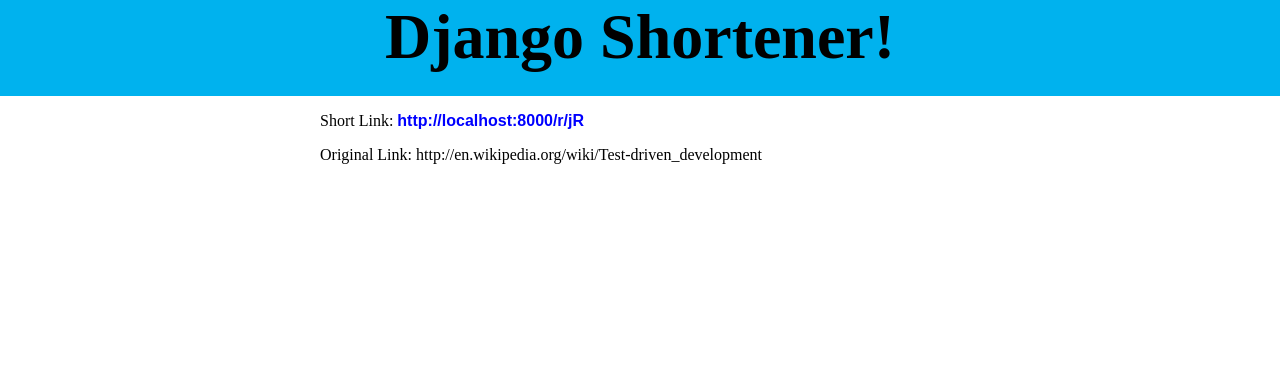
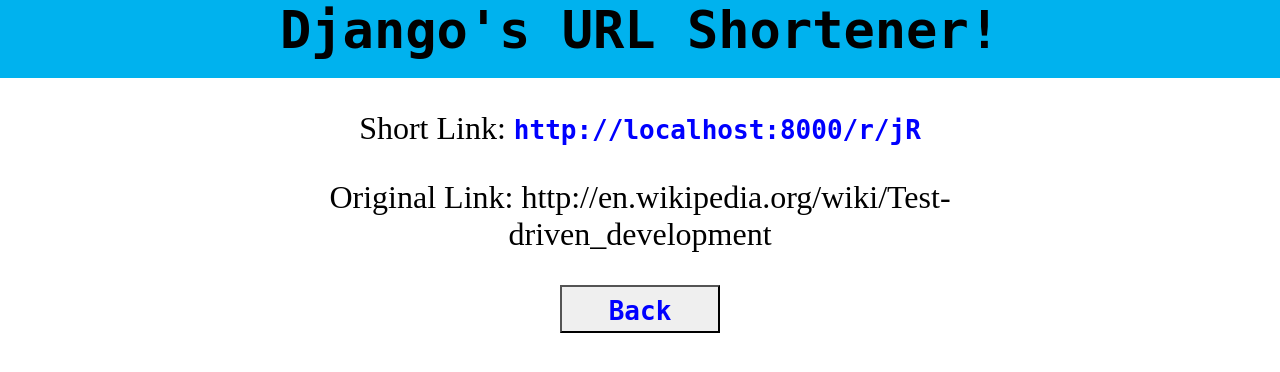
Before and after one commit to clickclickonsal/url_shortener_django, a Django app: page /link/1 in a window 1280 px wide. Shown: the top 372 px of the page. Run offline with Django 3.2, Linux system fonts and the light colour scheme; data comes from the database, SQL or seed files in the repository; both versions use the stored data as it was after the commit.

Commit message:
styled link_detail page

```diff
--- a/shorturls/static/shorturls/main.css
+++ b/shorturls/static/shorturls/main.css
@@ -15,6 +15,7 @@ h1 {
 	padding: 0;
 	margin: 0;
 	height: 1.5em;
+	font-family: monospace;
 }
 
 form {
@@ -49,5 +50,27 @@ a {
 	text-decoration: none;
 	color: blue;
 	font-weight: bold;
-	font-family: sans-serif;
+	font-family: monospace;
+	transition: 1s ease;
 }
+
+p {
+	text-align: center;
+	font-size: 2em;
+}
+
+.back-button {
+	text-align: center;
+}
+
+button {
+	width: 5em;
+	height: 1.5em;
+	font-size: 2em;
+	background: #efefef;
+	transition: 1s ease;
+}
+
+a:hover, button:hover {
+	background: grey;
+}
--- a/shorturls/templates/shorturls/base.html
+++ b/shorturls/templates/shorturls/base.html
@@ -2,11 +2,11 @@
 <!DOCTYPE html>
 <html>
 <head>
-	<title>Django Shortener</title>
+	<title>Django's URL Shortener</title>
 	<link rel="stylesheet" type="text/css" href="{% static 'shorturls/main.css' %}">
 </head>
 <body>
-	<h1>Django Shortener!</h1>
+	<h1>Django's URL Shortener!</h1>
 	<div class="content">
 		{% block content %}
 		{% endblock %}
--- a/shorturls/templates/shorturls/link_detail.html
+++ b/shorturls/templates/shorturls/link_detail.html
@@ -2,4 +2,7 @@
 {% block content %}
 	<p> Short Link: <a href="{{ object.short_url }}">{{ site_url }}{{ object.short_url }}</a></p>
 	<p> Original Link: {{ object.url }}</p>
+	<div class="back-button">
+		<button><a href="{% url 'home' %}">Back</a></button>
+	</div>
 {% endblock %}
```
Also changed, not shown: shorturls.db.
